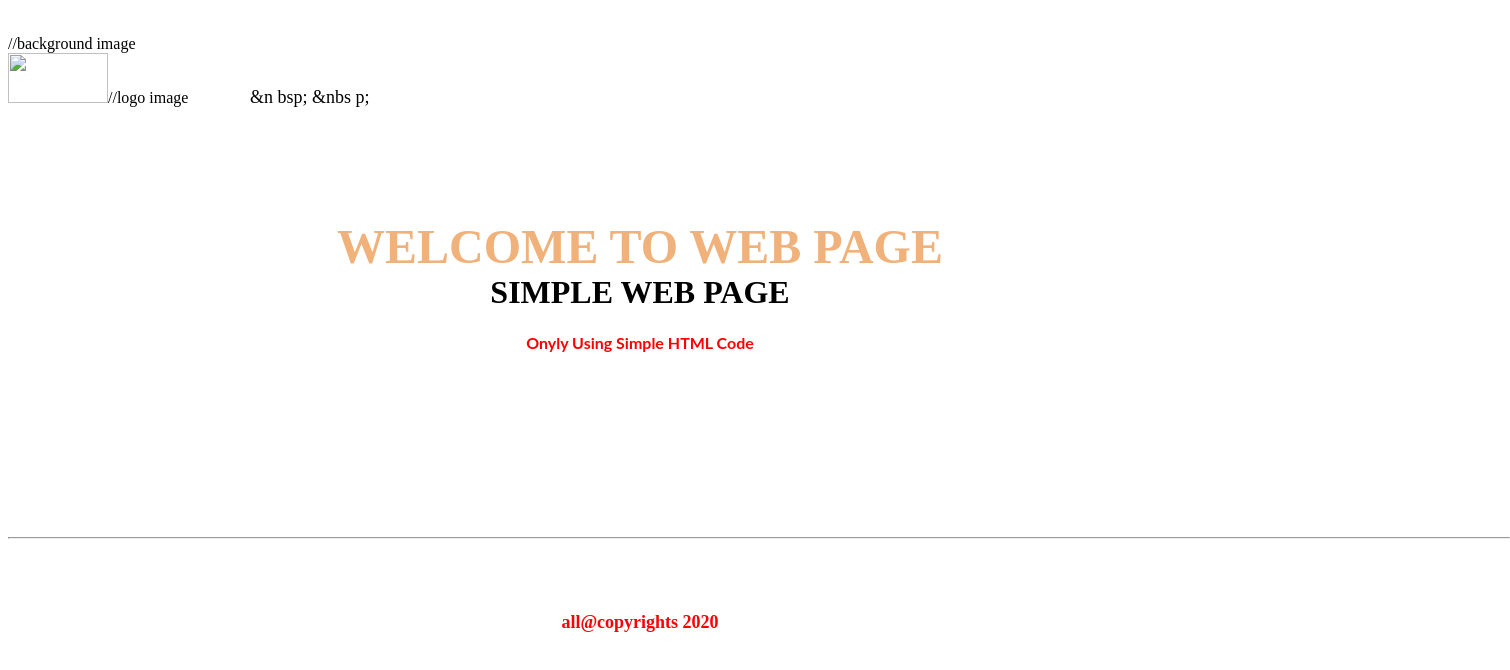
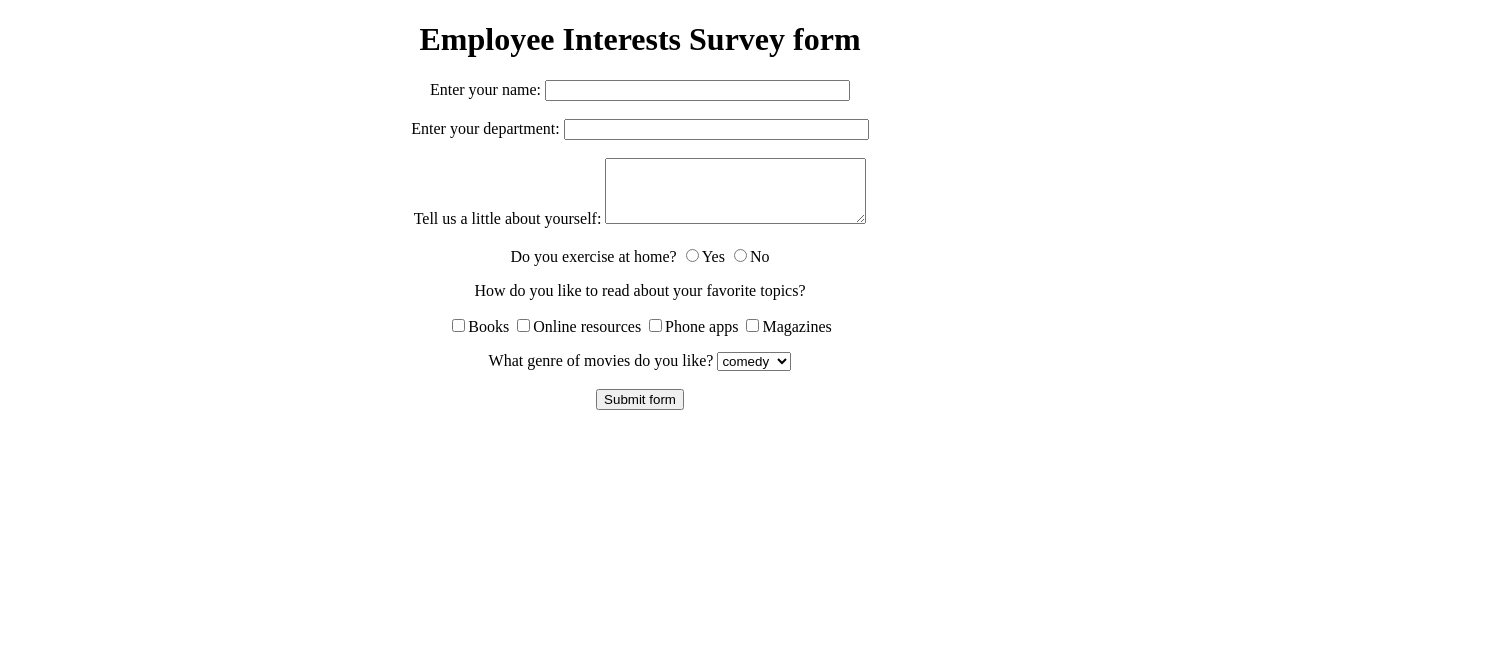
Before and after one commit to Jayak16/sample, a plain HTML site: page index.html in a window 1280 px wide. Shown: the whole page, 1510 px wide, since content can reach past the window. Drawn offline with Linux system fonts and the light colour scheme.

Commit message:
Update index.html

```diff
--- a/index.html
+++ b/index.html
@@ -1,65 +1,55 @@
+<!DOCTYPE HTML>
+<!-- This is how HTML comments look like -->
 <html>
+<!-- the title will appear on the page-->
 <head>
-    <meta charset="utf-8">
-    <title>www.vijayakumar.com</title>
+<title>Employee Interests Survey</title>
 </head>
-<font color="#A6ACAF" size="5">
-    <marquee><b><i>THANKS FOR WATCHING</i></b></marquee>
-</font>
-<body background="C:\Users\vijayakumar\Pictures\photo29.jpg" link="white" alink="blue" vlink="#F8F8FF" > //background image
-    <br />
-
-        <font face="Lato" size="5"><img src="C:\Users\vijayakumar\Pictures\logo.jpg" height="50px" width="100px"></font>//logo image
-
-        <font face="cinzel" size="4">
-            <a href="#">HOME</a>
-                                      &n      bsp;                           &nbs      p;
-
-
-            <a href="#">VIDEOS</a>
-
-            <a href="#">ARTICLES</a>
-
-            <a href="#">BLOG</a>
-
-            <a href="#">ABOUT US</a>
-        </font>
-    <br /><br /><br /><br />
-    <br />
-    <br />
-    <h1 align="center">
-        <font color="#F0B27A" size="9" >
-            WELCOME TO WEB PAGE<br/>
-    </font>
-    SIMPLE WEB PAGE
-    </h1>
-    <h3 align="center">
-        <font face="Lato" color="red" size="3">
-            Onyly Using Simple HTML Code
-        </font>
-    <br /><br /><br /><br /><br /><br/><br/><br/><br/>
-    <hr width="1500px">
-    <center>
-    <b>
-    <font face="cinzel" size="4">
-        <a href ="#">About Us|
-        <a href ="#">Contact Us |
-        <a href ="#"> Privacy Policy |
-        <a href ="#"> Terms |
-        <a href ="#">Media Kit |
-        <a href ="#"> Sitemap |
-        <a href ="#"> Report a Bug |
-        <a href ="#"> FAQ Partners</a><br/>
-        <a href ="#">C# Tutorials|
-        <a href ="#"> Common Interview Questions|
-        <a href ="#"> Stories |
-        <a href ="#">Consultants |
-        <a href ="#"> Ideas |
-        <a href ="#"> Certifications
-    </a><br/><br/>
-            <font color="#FF0000">all@copyrights 2020</font>
-    </font>
-    </b>
-    </center>
+<body>
+<!-- as it is a survey form, we will need to submit the details, hence we use form -->
+<!-- We can give absolute url, or relative url like /nextpage.jsp, and specify POST or GET method -->
+<form action="http://google.co.in">
+<!-- If we remove this, every thing will move to the left of the page-->
+<div align="center">
+<!--Adds a heading to the form-->
+<h1>Employee Interests Survey form</h1>
+Enter your name:
+<!-- Input type text for small texts, specify size -->
+<input type="text" name="UserName" size=35 maxlength=35 value="">
+<!--Adds spaces - remove and see what happens -->
+</br></br>
+Enter your department:
+<input type="text" name="Deptt" size=35 maxlength=35 value=""> </br> </br>
+Tell us a little about yourself:
+<!-- For writing lot of text like descriptions with text wrapping,
+if you dont want text wrapping, you can add wrap = "off" (horizontal scrollbar -->
+<textarea name="Comments" cols=30 rows=4></textarea> </br> </br>
+Do you exercise at home?
+<!-- Radio buttons help you choose one out of the many values -->
+<input type="radio" name="exe" value=1>Yes
+<input type="radio" name="exe" value=2>No
+</p>
+How do you like to read about your favorite topics?
+<p>
+<!--Checkbox lets you select multiple options -->
+<input type="checkbox" name="Books">Books
+<input type="checkbox" name="Web">Online resources
+<input type="checkbox" name="Phone">Phone apps
+<input type="checkbox" name="Magazines">Magazines
+</p>
+What genre of movies do you like?
+<!--Select box lets you choose one of the multiple dropdown options-->
+<select name="moviepref" ><option>
+<option value=1 selected = "true">comedy
+<option value=2 >romance
+<option value=3 >thriller
+<option value=4 >horror
+<option value=5 >biopic
+</select>
+</br></br>
+<!--submits the information entered in the form by the user -->
+<input type=submit value="Submit form">
+</div>
+</form>
 </body>
 </html>
```
